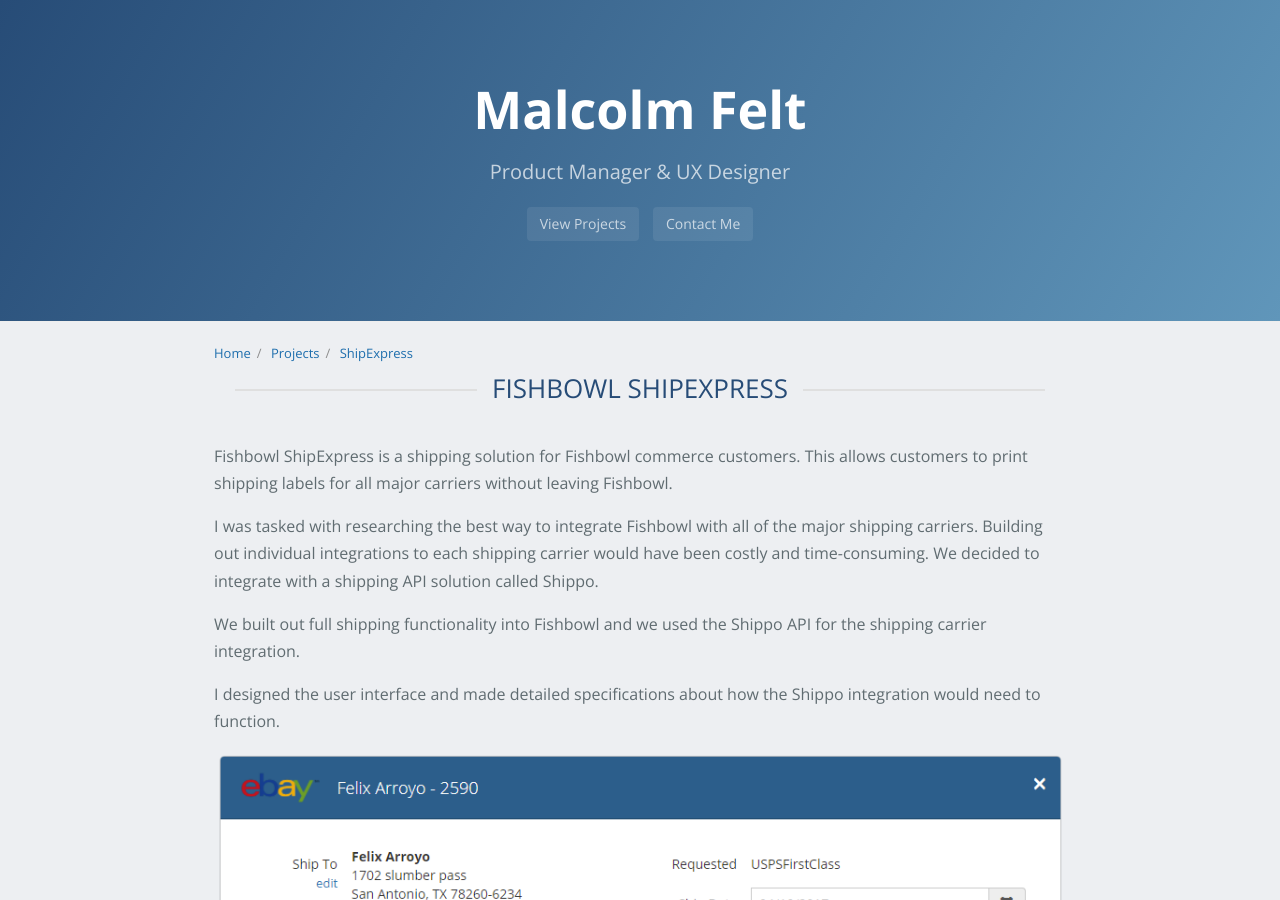
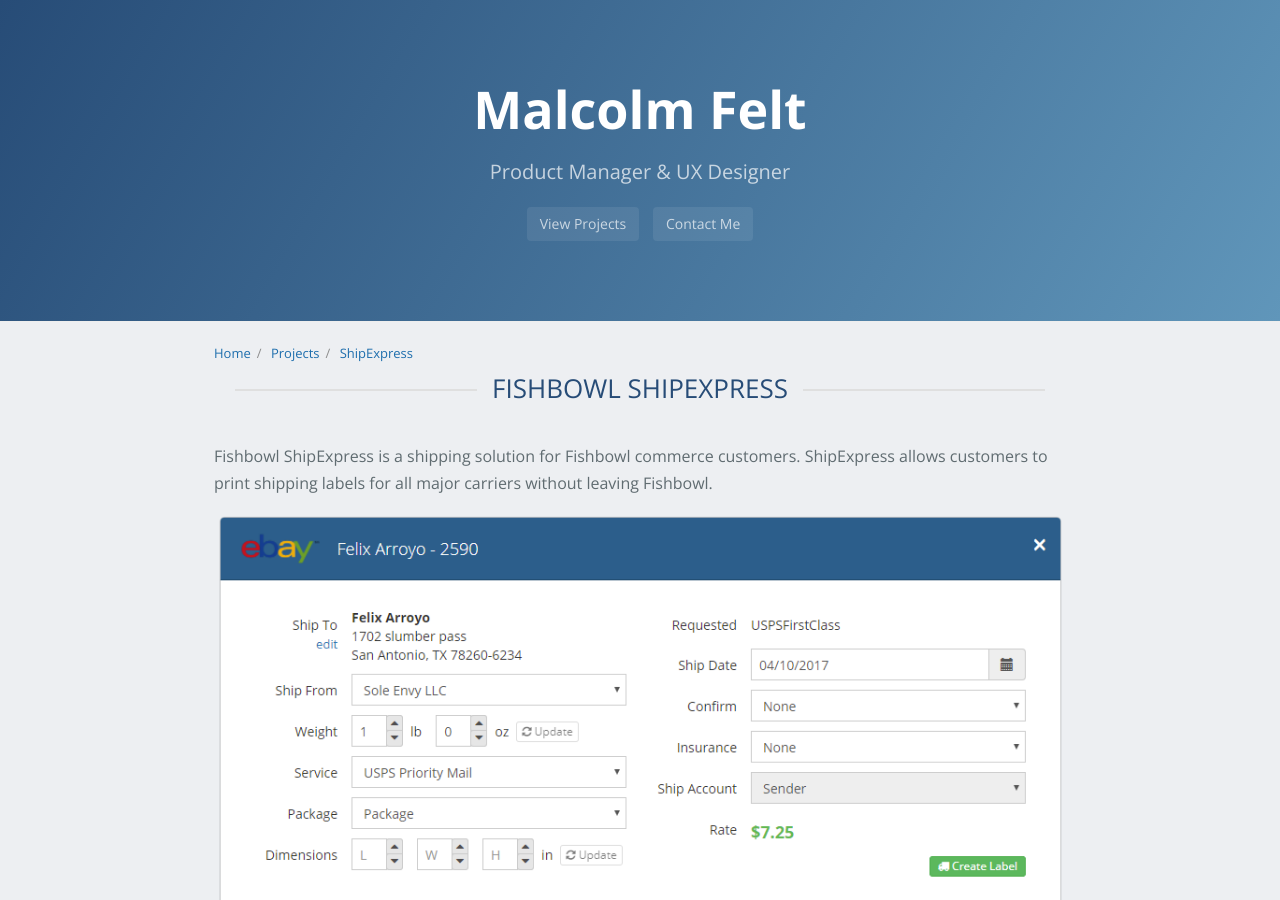
Before and after one commit to mfelt/mfelt.github.io, a Jekyll site: the page built from shipexpress.md, in a window 1280 px wide and 900 px high. Built offline with Jekyll 4.4.1, drawn with Linux system fonts in a browser that asks for light colours; nearby versions of some CDN libraries; our own code applies the rules of GitHub Pages for plain Markdown files.

Commit message:
Update shipexpress.md

```diff
--- a/shipexpress.md
+++ b/shipexpress.md
@@ -6,13 +6,7 @@
 
 {% include h2 text="Fishbowl ShipExpress" %}
 
-Fishbowl ShipExpress is a shipping solution for Fishbowl commerce customers. This allows customers to print shipping labels for all major carriers without leaving Fishbowl.
-
-I was tasked with researching the best way to integrate Fishbowl with all of the major shipping carriers. Building out individual integrations to each shipping carrier would have been costly and time-consuming. We decided to integrate with a shipping API solution called Shippo.
-
-We built out full shipping functionality into Fishbowl and we used the Shippo API for the shipping carrier integration.
-
-I designed the user interface and made detailed specifications about how the Shippo integration would need to function.
+Fishbowl ShipExpress is a shipping solution for Fishbowl commerce customers. ShipExpress allows customers to print shipping labels for all major carriers without leaving Fishbowl.
 
 {% include image image="shipping" %}
 
```
